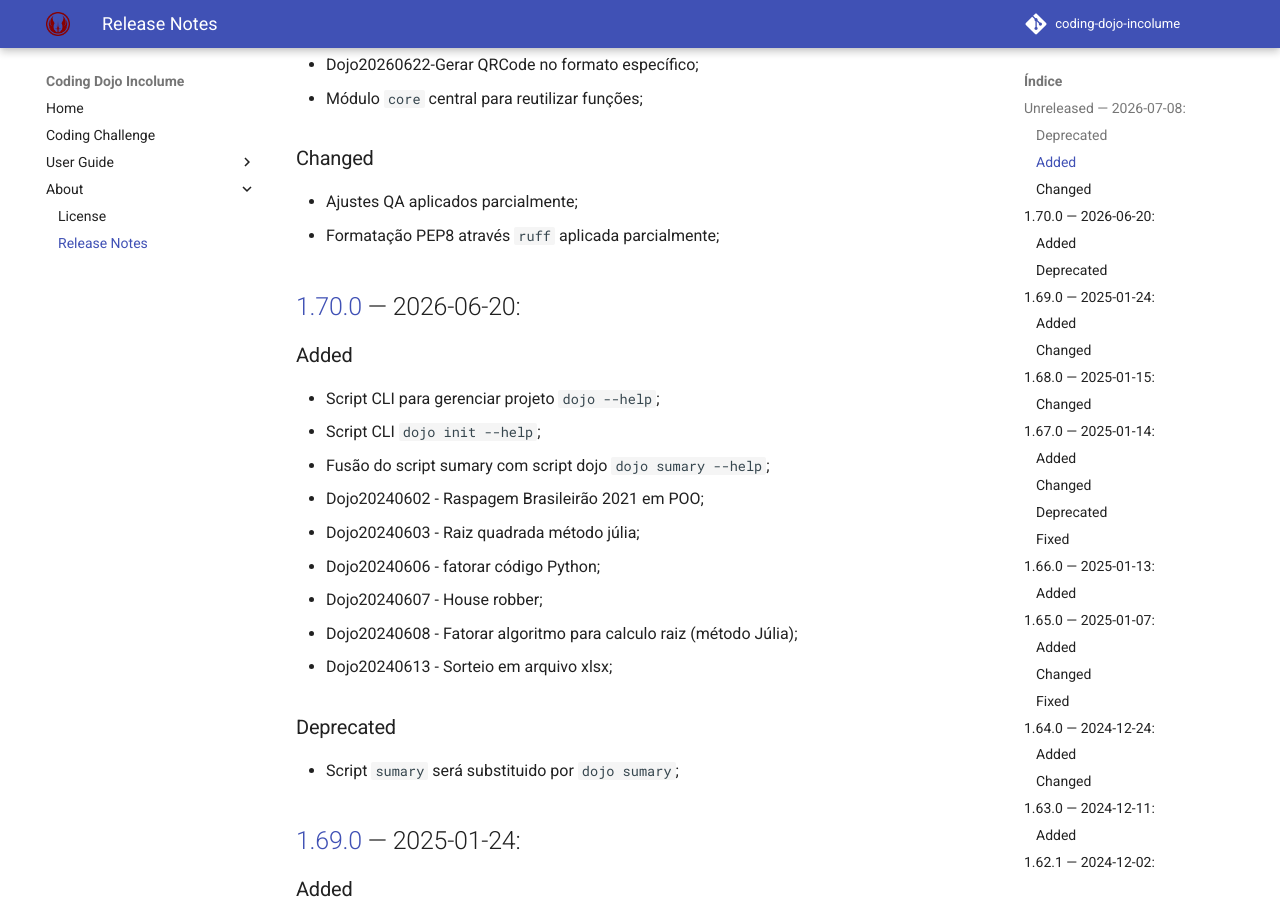
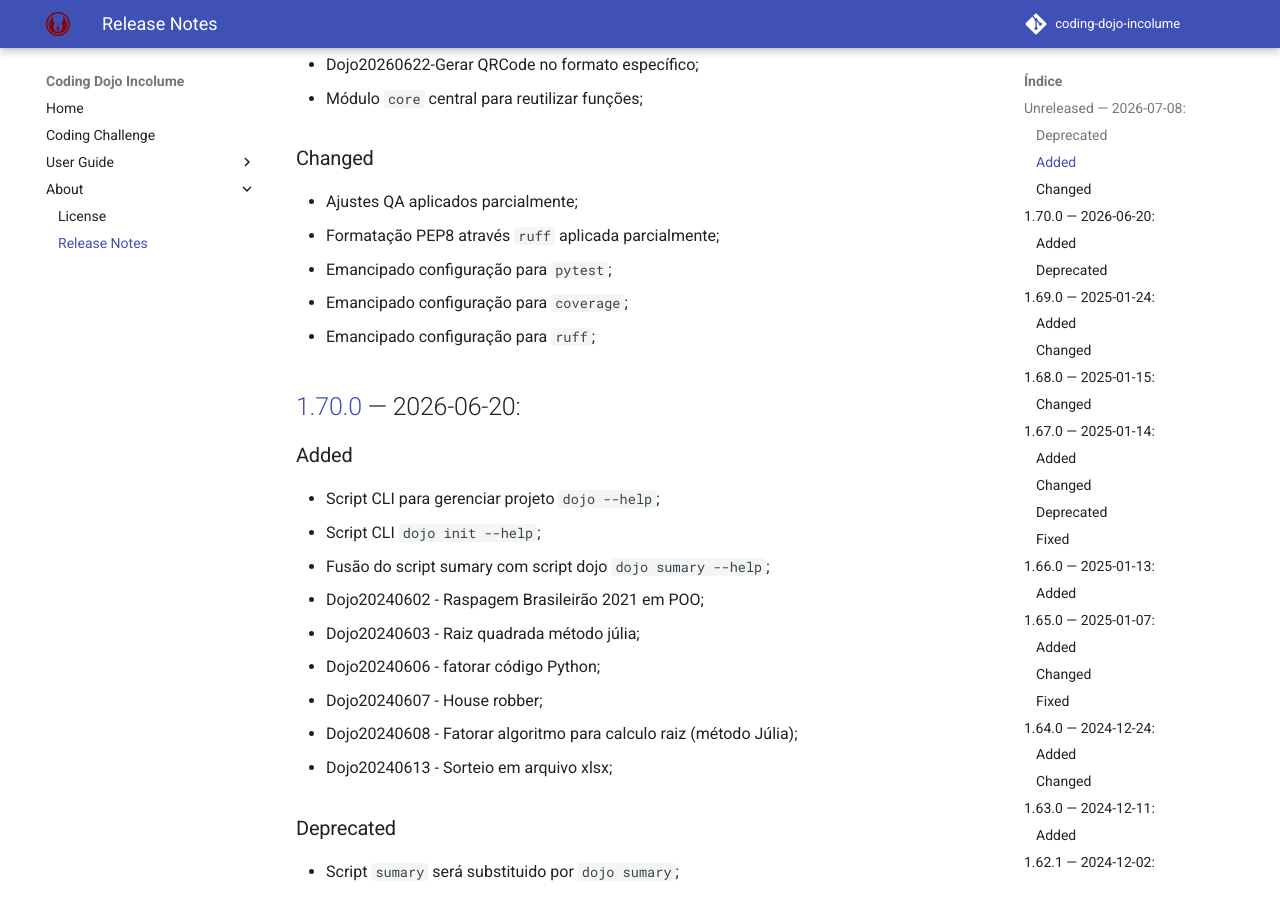
Before and after one commit to incolume-jedi/coding-dojo, an MkDocs documentation site: the page built from docs/about/CHANGELOG.md, in a window 1280 px wide and 900 px high, scrolled down 562 px. Built offline with MkDocs 1.6.1 and Material for MkDocs 9.7.7, drawn with Linux system fonts in a browser that asks for light colours; comment, search, counter and statistics services are not loaded.

```diff
--- a/docs/about/CHANGELOG.md
+++ b/docs/about/CHANGELOG.md
@@ -20,6 +20,9 @@ This file was automatically generated for [incolume.py.changelog](https://github
 ### Changed
   - Ajustes QA aplicados parcialmente;
   - Formatação PEP8 através `ruff` aplicada parcialmente;
+  - Emancipado configuração para `pytest`;
+  - Emancipado configuração para `coverage`;
+  - Emancipado configuração para `ruff`;
 
 ## [1.70.0]	 &#8212; 	2026-06-20:
 ### Added
--- a/incolume/py/coding_dojo_jedi/version.txt
+++ b/incolume/py/coding_dojo_jedi/version.txt
@@ -1 +1 @@
-1.71.0a13
+1.71.0a14
--- a/pyproject.toml
+++ b/pyproject.toml
@@ -1,6 +1,6 @@
 [project]
 name = "coding-dojo-jedi"
-version = "1.71.0a13"
+version = "1.71.0a14"
 description = "códigos da guilda jedi incolume"
 authors = [
     { name = "Ricardo Brito", email = "brito@incolume.com.br" }
```
Also changed, not shown: 1 other file.
